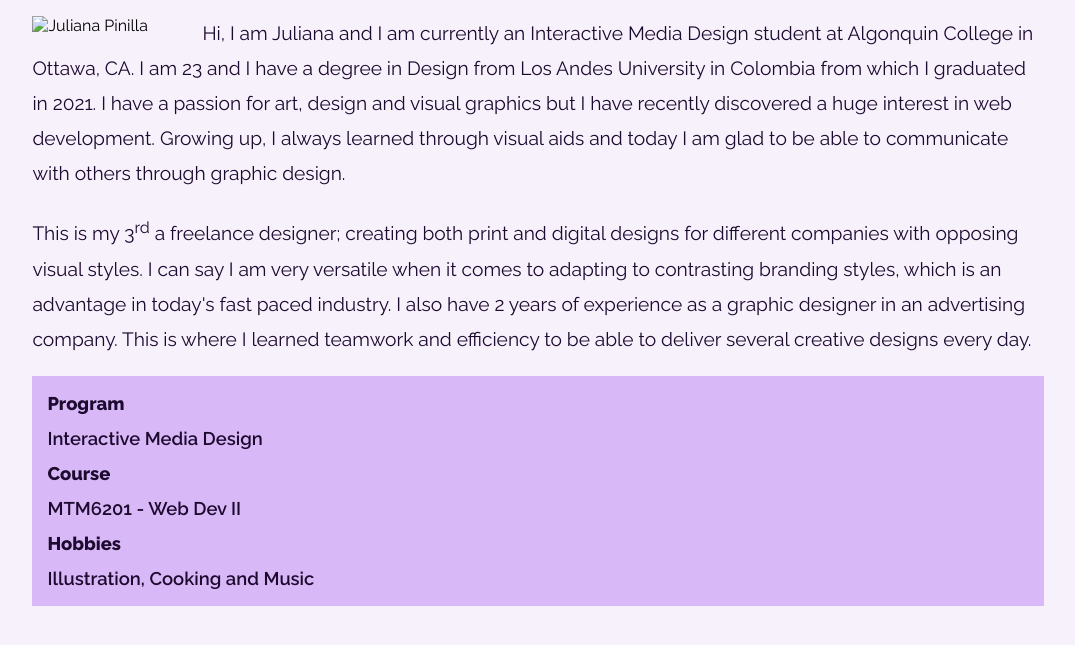
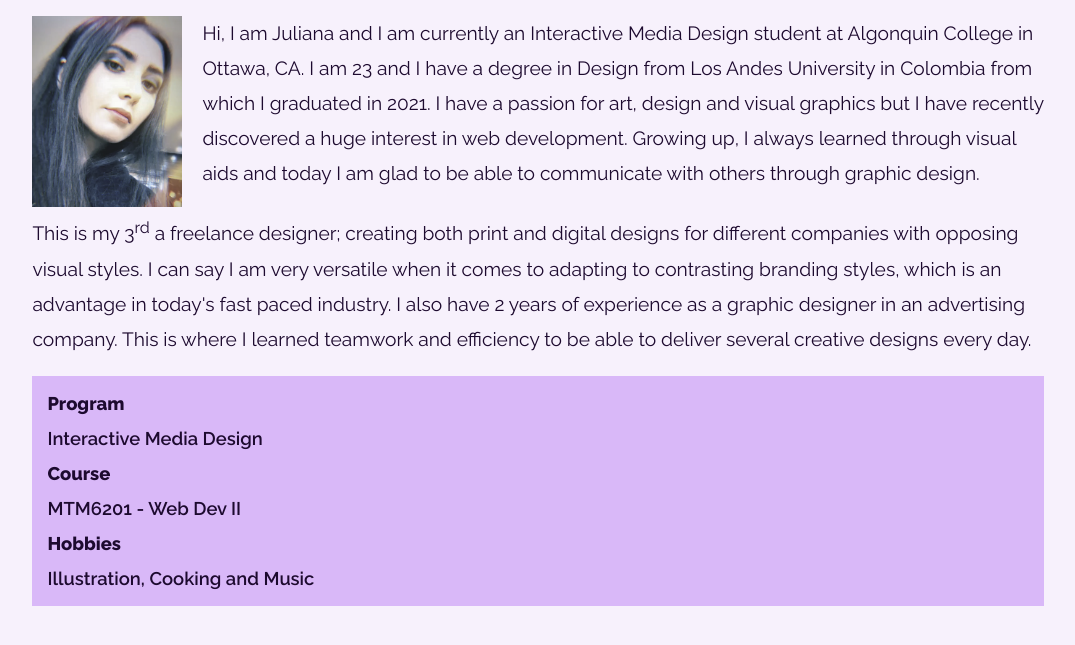
Before and after one commit to pinillah/mtm6201-week1, a plain HTML site: page index.html in a window 1280 px wide. Shown: the part 75-720 px from the top of the page, without its empty margins (102-1177 px from the left). Drawn offline with Linux system fonts and the light colour scheme; the site is published under a folder, as on GitHub Pages, so addresses that start at the root find nothing; a web font is replaced by a local one.

Commit message:
removes / from img link

```diff
--- a/index.html
+++ b/index.html
@@ -20,7 +20,7 @@
             <h1>Juliana Pinilla</h1>
         </div>
         <div class="container">
-            <img src="/images/profile_picture.png" alt="Juliana Pinilla" class="main-img">
+            <img src="images/profile_picture.png" alt="Juliana Pinilla" class="main-img">
             <p>
                 Hi, I am Juliana and I am currently an Interactive Media Design student at Algonquin College in Ottawa,
                 <abbr>CA</abbr>. I am 23 and I have a degree in Design from Los Andes University in Colombia from which
```
